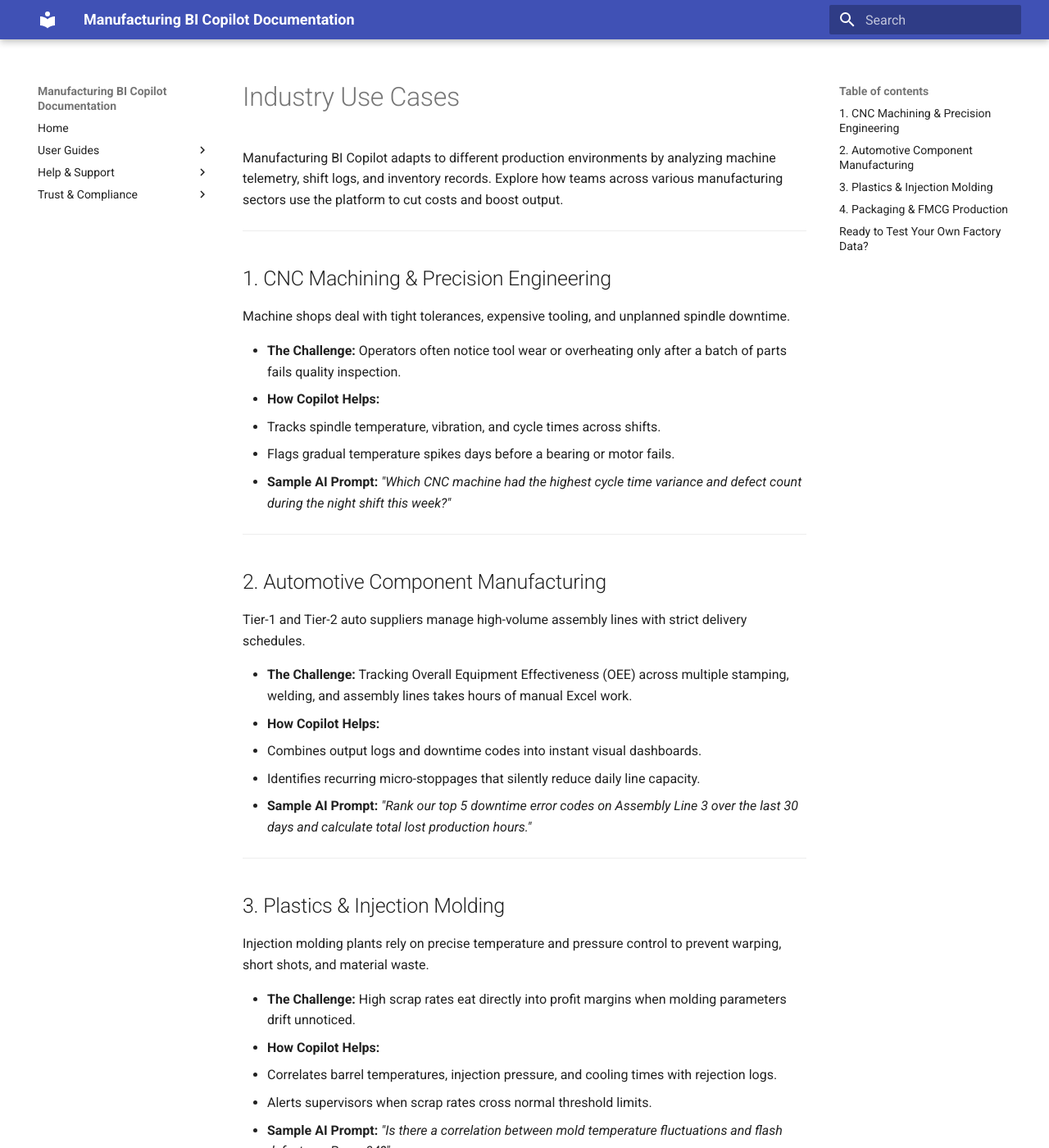
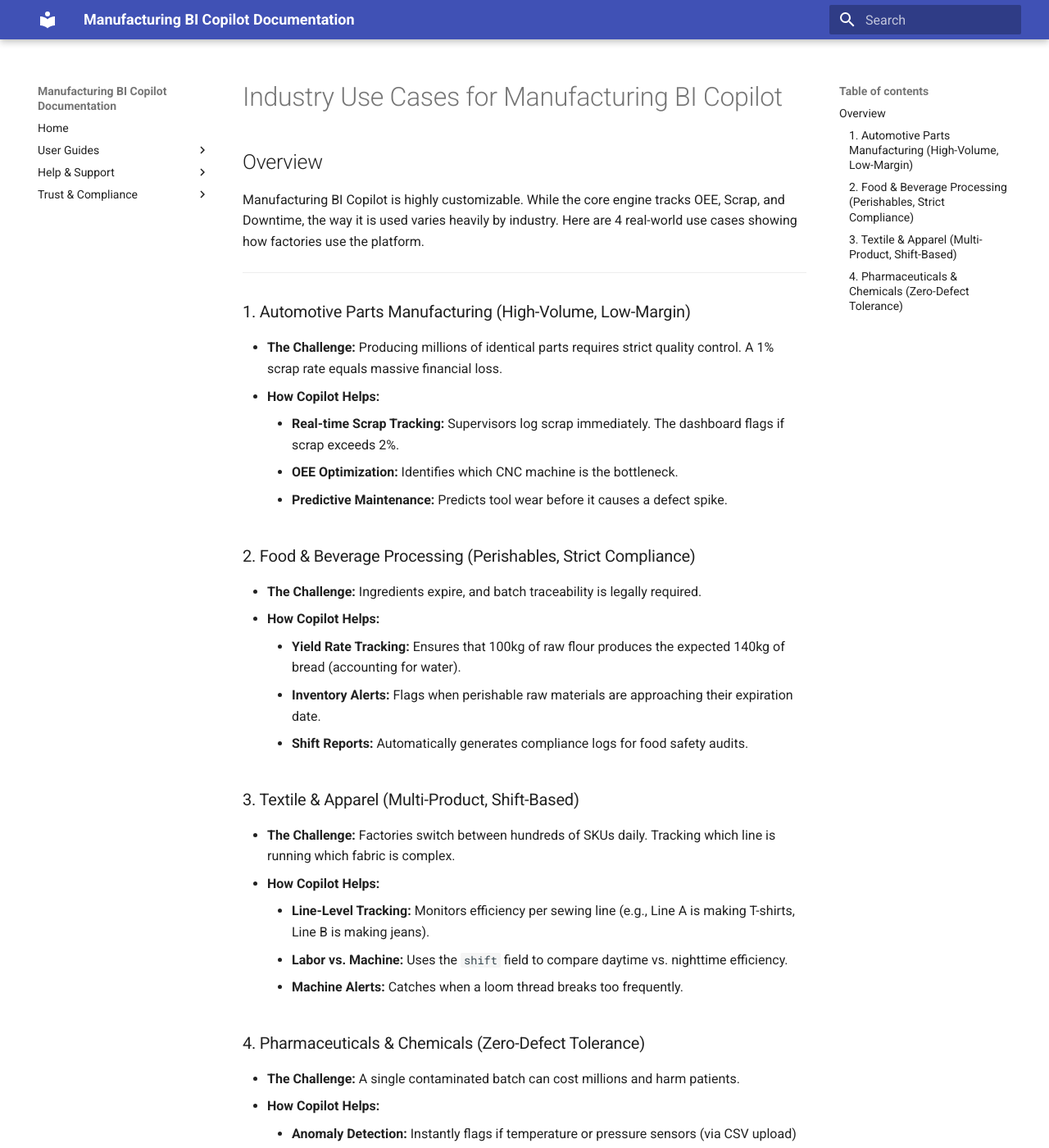
Before and after one commit to mayurlohar955-lgtm/manufacturing-bi-copilot-docs, an MkDocs documentation site: the page built from docs/INDUSTRY_USE_CASES.md, in a window 1280 px wide and 1400 px high. Shown: the whole window at 82% size. Built offline with MkDocs 1.6.1 and Material for MkDocs 9.7.7, drawn with Linux system fonts in a browser that asks for light colours; some of the changed text lies outside the part shown.

Commit message:
Revise industry use cases for Manufacturing BI Copilot
Updated industry use cases for Manufacturing BI Copilot to reflect specific sectors and challenges. Added detailed descriptions of how the platform assists in various manufacturing environments.

```diff
--- a/docs/INDUSTRY_USE_CASES.md
+++ b/docs/INDUSTRY_USE_CASES.md
@@ -1,56 +1,34 @@
-# Industry Use Cases
+# Industry Use Cases for Manufacturing BI Copilot
 
-Manufacturing BI Copilot adapts to different production environments by analyzing machine telemetry, shift logs, and inventory records. Explore how teams across various manufacturing sectors use the platform to cut costs and boost output.
+## Overview
+Manufacturing BI Copilot is highly customizable. While the core engine tracks OEE, Scrap, and Downtime, the way it is used varies heavily by industry. Here are 4 real-world use cases showing how factories use the platform.
 
 ---
 
-## 1. CNC Machining & Precision Engineering
-Machine shops deal with tight tolerances, expensive tooling, and unplanned spindle downtime.
+### 1. Automotive Parts Manufacturing (High-Volume, Low-Margin)
+*   **The Challenge:** Producing millions of identical parts requires strict quality control. A 1% scrap rate equals massive financial loss.
+*   **How Copilot Helps:**
+    *   **Real-time Scrap Tracking:** Supervisors log scrap immediately. The dashboard flags if scrap exceeds 2%.
+    *   **OEE Optimization:** Identifies which CNC machine is the bottleneck.
+    *   **Predictive Maintenance:** Predicts tool wear before it causes a defect spike.
 
-* **The Challenge:** Operators often notice tool wear or overheating only after a batch of parts fails quality inspection.
-* **How Copilot Helps:**
-  * Tracks spindle temperature, vibration, and cycle times across shifts.
-  * Flags gradual temperature spikes days before a bearing or motor fails.
-* **Sample AI Prompt:** *"Which CNC machine had the highest cycle time variance and defect count during the night shift this week?"*
+### 2. Food & Beverage Processing (Perishables, Strict Compliance)
+*   **The Challenge:** Ingredients expire, and batch traceability is legally required.
+*   **How Copilot Helps:**
+    *   **Yield Rate Tracking:** Ensures that 100kg of raw flour produces the expected 140kg of bread (accounting for water).
+    *   **Inventory Alerts:** Flags when perishable raw materials are approaching their expiration date.
+    *   **Shift Reports:** Automatically generates compliance logs for food safety audits.
 
----
+### 3. Textile & Apparel (Multi-Product, Shift-Based)
+*   **The Challenge:** Factories switch between hundreds of SKUs daily. Tracking which line is running which fabric is complex.
+*   **How Copilot Helps:**
+    *   **Line-Level Tracking:** Monitors efficiency per sewing line (e.g., Line A is making T-shirts, Line B is making jeans).
+    *   **Labor vs. Machine:** Uses the `shift` field to compare daytime vs. nighttime efficiency.
+    *   **Machine Alerts:** Catches when a loom thread breaks too frequently.
 
-## 2. Automotive Component Manufacturing
-Tier-1 and Tier-2 auto suppliers manage high-volume assembly lines with strict delivery schedules.
-
-* **The Challenge:** Tracking Overall Equipment Effectiveness (OEE) across multiple stamping, welding, and assembly lines takes hours of manual Excel work.
-* **How Copilot Helps:**
-  * Combines output logs and downtime codes into instant visual dashboards.
-  * Identifies recurring micro-stoppages that silently reduce daily line capacity.
-* **Sample AI Prompt:** *"Rank our top 5 downtime error codes on Assembly Line 3 over the last 30 days and calculate total lost production hours."*
-
----
-
-## 3. Plastics & Injection Molding
-Injection molding plants rely on precise temperature and pressure control to prevent warping, short shots, and material waste.
-
-* **The Challenge:** High scrap rates eat directly into profit margins when molding parameters drift unnoticed.
-* **How Copilot Helps:**
-  * Correlates barrel temperatures, injection pressure, and cooling times with rejection logs.
-  * Alerts supervisors when scrap rates cross normal threshold limits.
-* **Sample AI Prompt:** *"Is there a correlation between mold temperature fluctuations and flash defects on Press 04?"*
-
----
-
-## 4. Packaging & FMCG Production
-High-speed packaging lines require continuous raw material availability and minimal changeover delays.
-
-* **The Challenge:** Running out of packaging film, labels, or cartons stops the entire line unexpectedly.
-* **How Copilot Helps:**
-  * Analyzes daily material consumption rates against current warehouse stock levels.
-  * Forecasts exact reorder dates to prevent stockouts.
-* **Sample AI Prompt:** *"Based on last week's production speed, which packaging materials will run out within the next 10 days?"*
-
----
-
-## Ready to Test Your Own Factory Data?
-
-You can explore pre-loaded industry datasets in our live sandbox environment right now:
-
-* **Launch Live Workspace:** [Open Manufacturing BI Copilot](https://bhavu.co)
-* **Review Upload Formats:** Check our [User Guide](USER_GUIDE.md) to see sample CSV column layouts.
+### 4. Pharmaceuticals & Chemicals (Zero-Defect Tolerance)
+*   **The Challenge:** A single contaminated batch can cost millions and harm patients.
+*   **How Copilot Helps:**
+    *   **Anomaly Detection:** Instantly flags if temperature or pressure sensors (via CSV upload) deviate from the acceptable range.
+    *   **Root Cause Analysis:** The AI Copilot correlates a spike in scrap with specific machine downtime events, helping engineers identify the root cause quickly.
+    *   **Audit Trail:** Maintains a strict, immutable log of who changed the production targets and when.
```
